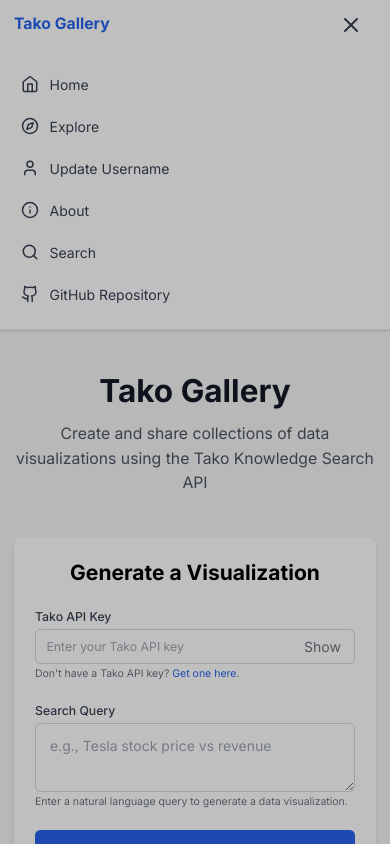
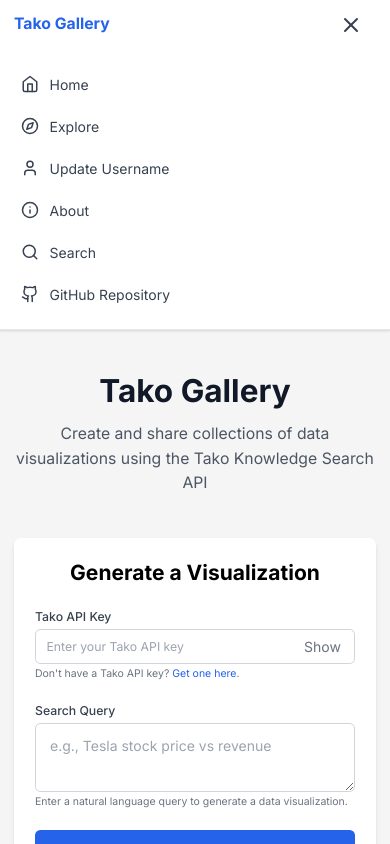
Before and after one commit to matthewabbott/tako-gallery, a Next.js app: page / in a window 390 px wide. Both pictures are taken after a click on the button "Open menu". Shown: the top 844 px of the page. Built offline with nearby package versions, Linux system fonts and the light colour scheme.

Commit message:
Remove 'click outside' overlay from mobile menu (it was covering the menu)

```diff
--- a/components/ui/layout/Header.tsx
+++ b/components/ui/layout/Header.tsx
@@ -18,20 +18,20 @@
         return () => window.removeEventListener('scroll', handleScroll);
     }, []);
 
-    // Close menu when clicking outside
-    useEffect(() => {
-        if (!isMenuOpen) return;
+    // Close menu when clicking outside - removed to fix mobile menu interaction
+    // useEffect(() => {
+    //     if (!isMenuOpen) return;
 
-        const handleClickOutside = (e: MouseEvent) => {
-            const target = e.target as HTMLElement;
-            if (!target.closest('nav') && !target.closest('button')) {
-                setIsMenuOpen(false);
-            }
-        };
+    //     const handleClickOutside = (e: MouseEvent) => {
+    //         const target = e.target as HTMLElement;
+    //         if (!target.closest('nav') && !target.closest('button')) {
+    //             setIsMenuOpen(false);
+    //         }
+    //     };
 
-        document.addEventListener('click', handleClickOutside);
-        return () => document.removeEventListener('click', handleClickOutside);
-    }, [isMenuOpen]);
+    //     document.addEventListener('click', handleClickOutside);
+    //     return () => document.removeEventListener('click', handleClickOutside);
+    // }, [isMenuOpen]);
 
     // Prevent body scroll when menu is open on mobile
     useEffect(() => {
@@ -116,7 +116,7 @@
 
             {/* Mobile Menu - Slide down animation */}
             <div
-                className={`md:hidden bg-white border-b shadow-sm overflow-hidden transition-all duration-300 ease-in-out ${isMenuOpen
+                className={`md:hidden bg-white border-b shadow-sm overflow-hidden transition-all duration-300 ease-in-out relative z-45 ${isMenuOpen
                     ? 'max-h-[400px] opacity-100'
                     : 'max-h-0 opacity-0'
                     }`}
@@ -176,15 +176,6 @@
                     </nav>
                 </div>
             </div>
-
-            {/* Overlay for mobile menu */}
-            {isMenuOpen && (
-                <div
-                    className="md:hidden fixed inset-0 bg-black bg-opacity-25 z-40"
-                    onClick={() => setIsMenuOpen(false)}
-                    aria-hidden="true"
-                />
-            )}
         </header>
     );
 }
```
